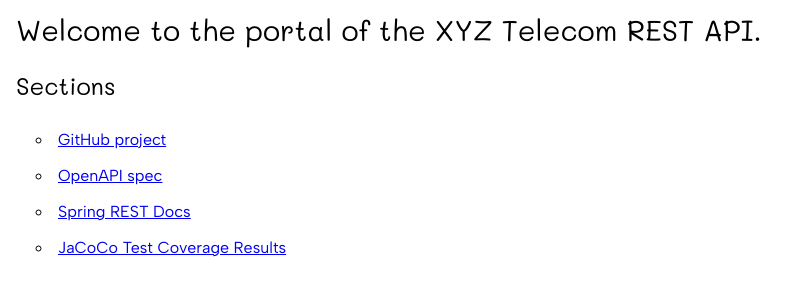
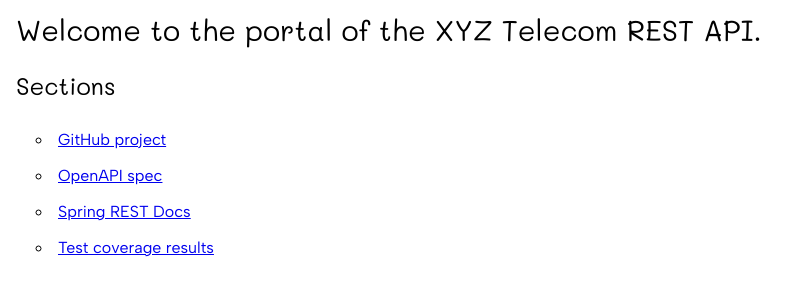
Before and after one commit to behrangsa/xyz-telecom, a plain HTML site: page docs/index.html in a window 1280 px wide. Shown: the whole page, without its empty margins (0-806 px from the left). Drawn offline with nearby package versions, Linux system fonts and the light colour scheme.

Commit message:
Improving the API spec

```diff
--- a/docs/index.html
+++ b/docs/index.html
@@ -57,7 +57,7 @@
             <li><a href="https://github.com/behrangsa/xyz-telecom">GitHub project</a></li>
             <li><a href="open-api">OpenAPI spec</a></li>
             <li><a href="rest-docs">Spring REST Docs</a></li>
-            <li><a href="jacoco">JaCoCo Test Coverage Results</a></li>
+            <li><a href="jacoco">Test coverage results</a></li>
         </ul>
     </div>
 
```
